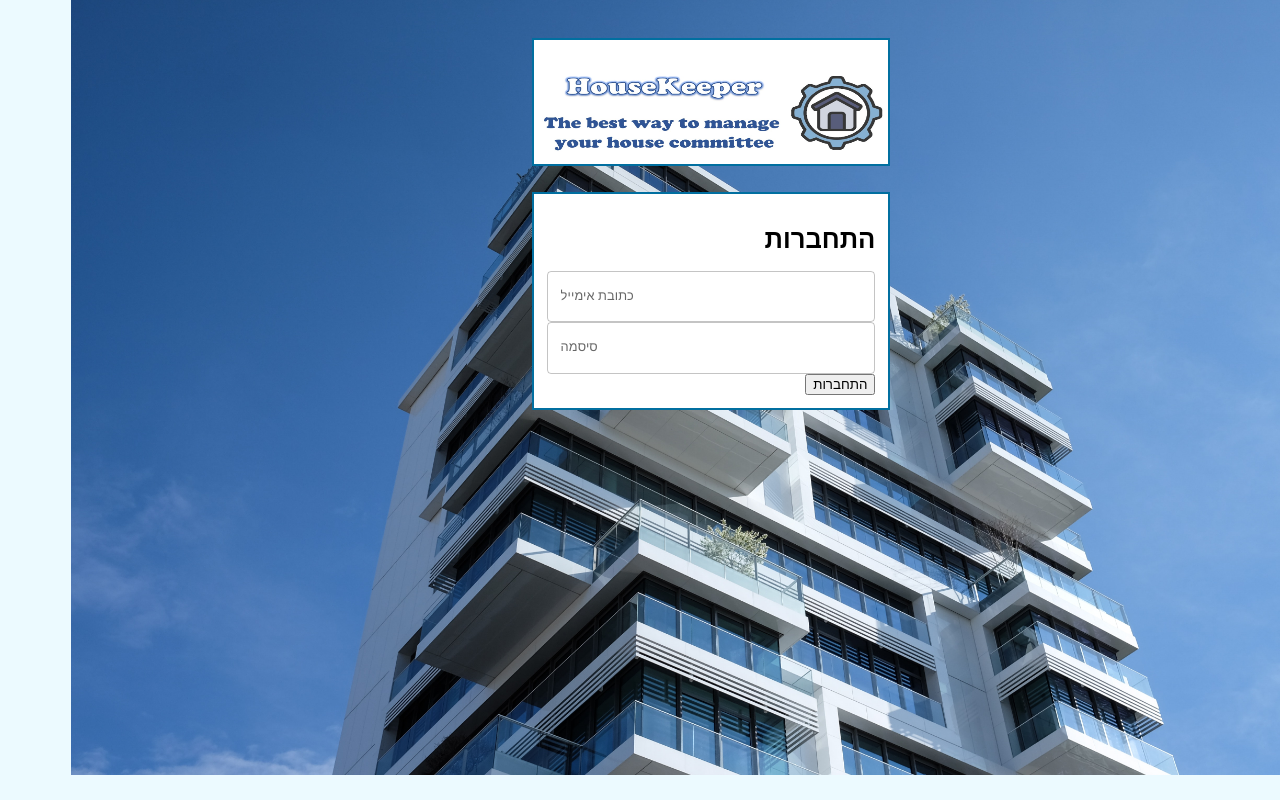
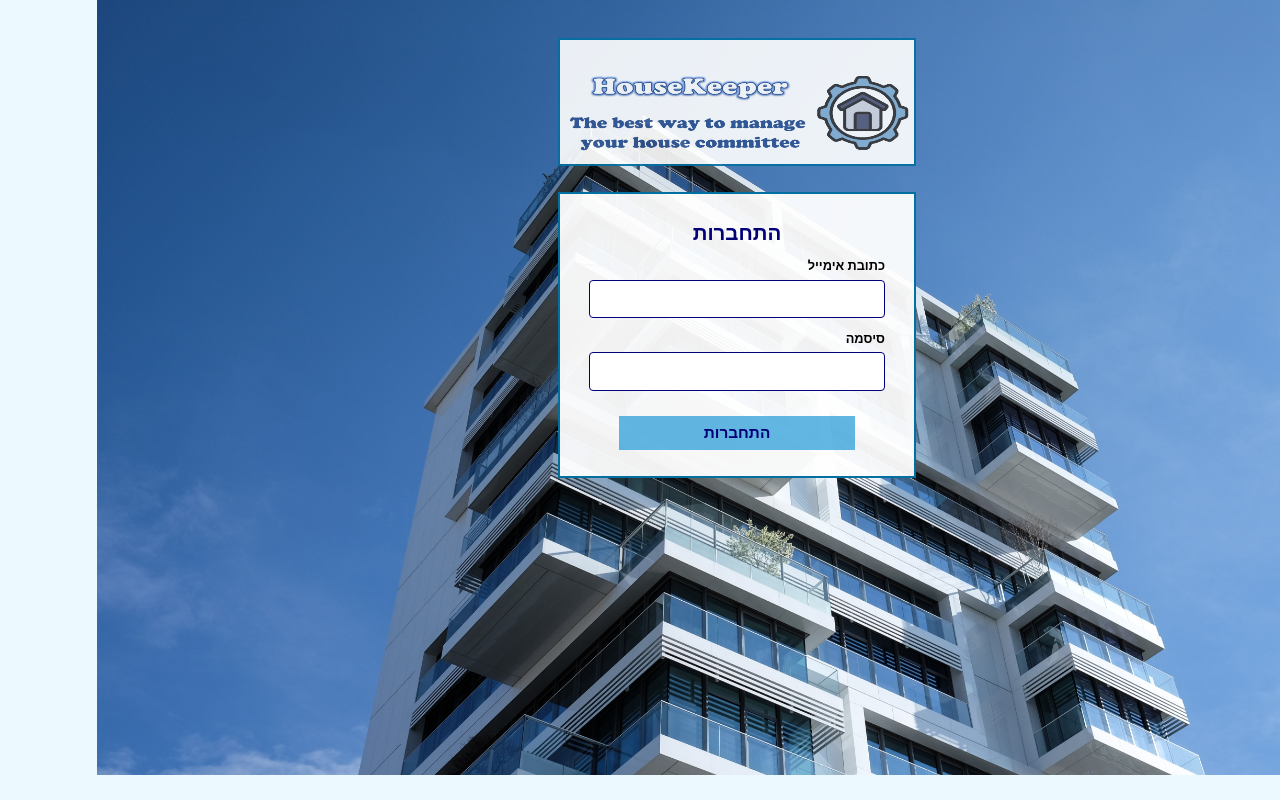
Before and after one commit to yuval-david/house-keeper, a Next.js app: page /login in a window 1280 px wide. Built offline with nearby package versions, Linux system fonts and the light colour scheme.

Commit message:
Finish login page - dekstop

```diff
--- /dev/null
+++ b/components/UI/FormFields/TextField.module.css
@@ -0,0 +1,21 @@
+.text_field {
+    width: 100%;
+    border:  1px solid #020079;
+    border-radius: 4px;
+    color: #020079;
+    font-size: 120%;
+    height: 3vw;
+    padding: 0 8px;
+}
+
+.text_field_container {
+    text-align: right;
+}
+
+.text_field_container > label {
+    margin-bottom: 0.5vw;
+    display: block;
+    font-size: 100%;
+    font-weight: 600;
+
+}
--- /dev/null
+++ b/components/UI/FormFields/TextField.tsx
@@ -0,0 +1,21 @@
+import React from 'react'
+import style from "./TextField.module.css"
+
+export function TextField({
+    label,
+    placeholder,
+    dir = "rtl",
+    type = "text",
+}: {
+    label?: string;
+    placeholder?: string;
+    dir?: string;
+    type?: string;
+}) {
+    return (
+        <div className={style.text_field_container}>
+            <label>{label}</label>
+            <input dir={dir} type={type} placeholder={placeholder} className={style.text_field} />
+        </div>
+    )
+}
--- a/pages/_document.tsx
+++ b/pages/_document.tsx
@@ -2,7 +2,7 @@ import { Html, Head, Main, NextScript } from 'next/document'
 
 export default function Document() {
   return (
-    <Html lang="he" dir='rtl'>
+    <Html lang="he" dir="rtl">
       <Head />
       <body>
         <Main />
--- a/pages/login.tsx
+++ b/pages/login.tsx
@@ -1,7 +1,7 @@
 import Head from 'next/head'
 import Image from 'next/image'
 import style from "../styles/Login.module.css"
-import TextField from '@mui/material/TextField';
+import { TextField } from "../components/UI/FormFields/TextField"
 
 export default function Login() {
 
@@ -18,14 +18,13 @@ export default function Login() {
                     <Image src="/housekeeper.jpg" fill alt="House Keeper" />
                 </div>
                 <div className={style.login_form}>
-                    <h1>התחברות</h1>
+                    <h1 className={`blue_title ${style.form_title}`}>התחברות</h1>
                     <form dir='rtl'>
-                        <TextField id="email" label="כתובת אימייל" variant="outlined" fullWidth dir="rtl" />
-                        <TextField id="password" label="סיסמה" variant="outlined" type='password' fullWidth dir="rtl" />
-
-
-                        <button>התחברות</button>
-
+                        <div className={style.field_container}>
+                            <TextField label="כתובת אימייל" dir='ltr' type='text' />
+                            <TextField label="סיסמה" dir='ltr' type='password' />
+                        </div>
+                        <button className={style.submit_btn}>התחברות</button>
                     </form>
                 </div>
             </main>
--- a/styles/Login.module.css
+++ b/styles/Login.module.css
@@ -16,14 +16,50 @@
     height: 10vw;
     margin: auto;
     border: 2px solid #016fa0;
+    opacity: 0.9;
 }
 
 
 .login_form {
     width: 28vw;
-    background: white;
+    background: rgba(255, 255, 255, 0.94);
     margin: auto;
     margin-top: 5vw;
     border: 2px solid #016fa0;
     padding: 1vw;
+    padding-bottom: 2vw;
+    text-align: center;
 }
+
+.login_form form {
+    width: 90%;
+    margin: auto;
+}
+
+.form_title {
+    font-size: 160%;
+}
+
+.submit_btn {
+    margin-top: 2vw;
+    background-color: rgba(30, 152, 215, 0.69);
+    color: #020079;
+    font-weight: bold;
+    border: none;
+    font-size: 120%;
+    padding: 8px 15px;
+    min-width: 80%;
+    transition: 0.25s;
+    cursor: pointer;
+}
+
+.submit_btn:hover {
+    background-color: rgba(30, 153, 215, 0.553);
+    transition: 0.25s;
+}
+
+.field_container {
+    display: flex;
+    flex-direction: column;
+    row-gap: 1vw;
+}
```
